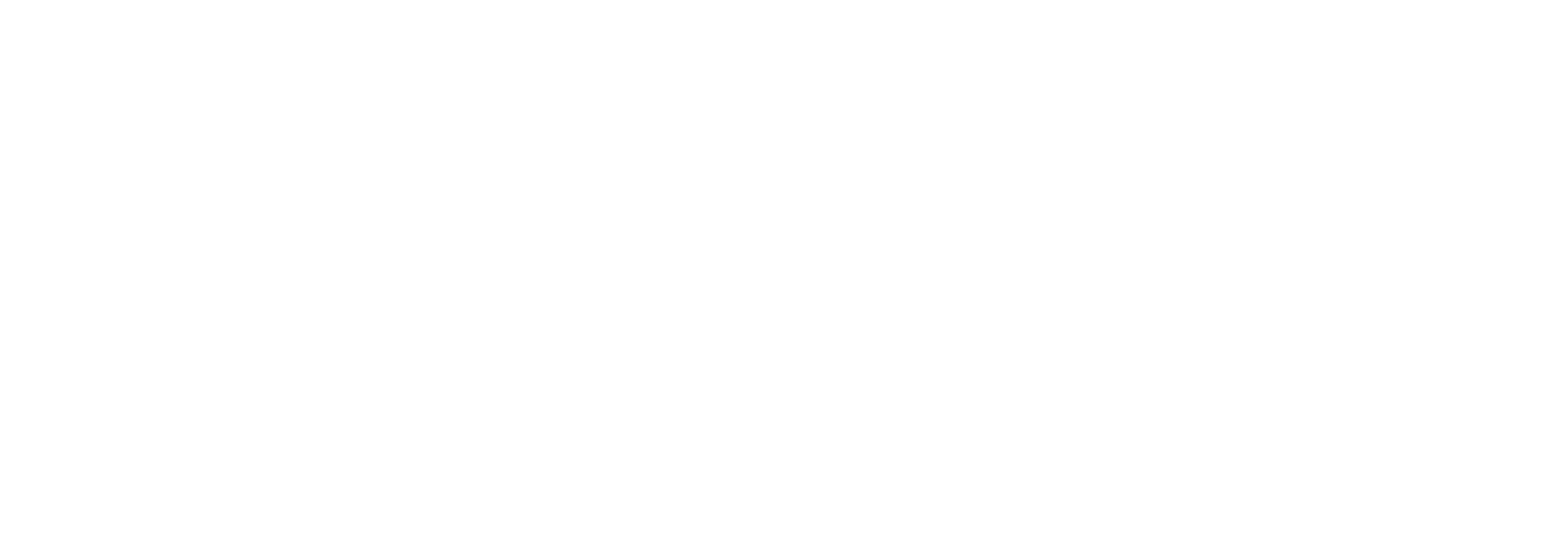
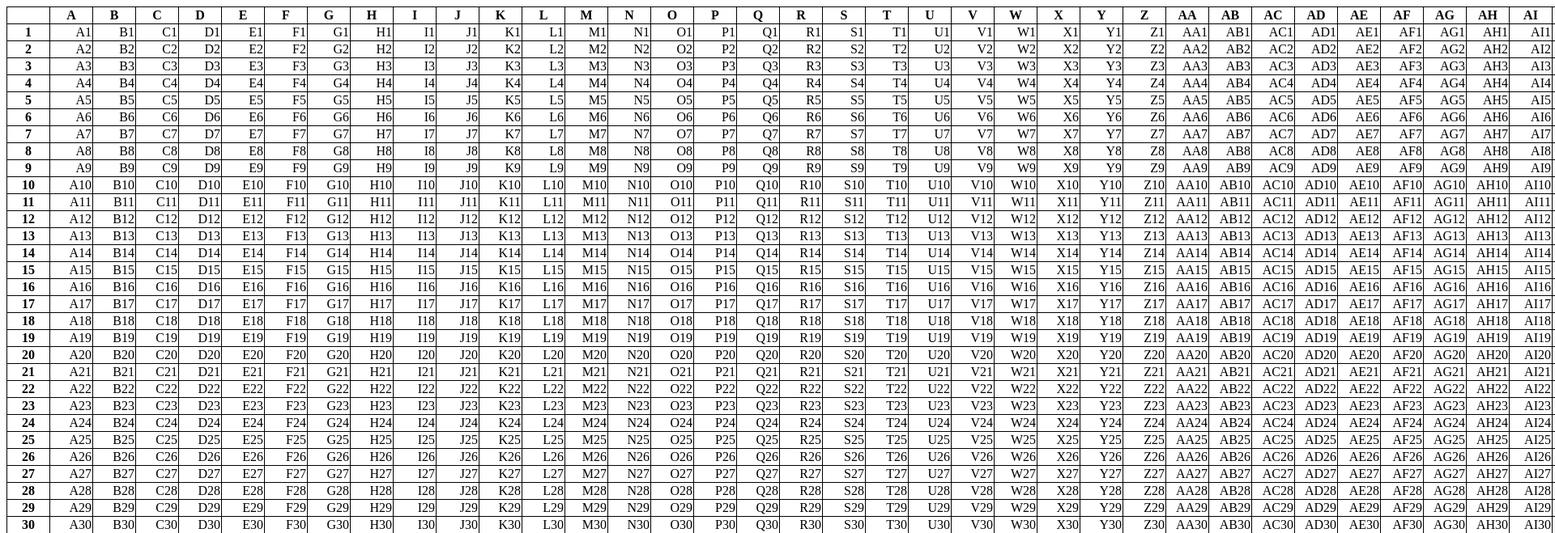
Before and after one commit to rain-over/mini-spreadsheet, a plain HTML site: page index.html in a window 1280 px wide. Shown: the top 659 px of the page at 81% size, 1920 px wide, since content can reach past the window. Drawn offline with Linux system fonts and the light colour scheme.

Commit message:
updates for step 1 and 2

```diff
--- a/index.html
+++ b/index.html
@@ -4,8 +4,31 @@
     <meta charset="UTF-8" />
     <meta name="viewport" content="width=device-width, initial-scale=1.0" />
     <title>Mini Spreadsheet</title>
+    <style>
+      table,
+      th,
+      td {
+        border: 1px solid black;
+        border-collapse: collapse;
+      }
+
+      th,
+      td {
+        min-width: 50px;
+      }
+
+      th {
+        text-align: center;
+      }
+
+      td {
+        text-align: right;
+      }
+    </style>
   </head>
   <body>
+    <div id="mini-sprdxt"></div>
+    <script src="./src/tempHeaders.js"></script>
     <script src="./src/index.js"></script>
   </body>
 </html>
--- a/src/index.js
+++ b/src/index.js
@@ -1,3 +1,52 @@
+const size = [100, 100];
+const container = document.querySelector('#mini-sprdxt');
+
+/**
+ * @todo improve later, static for now.
+ */
+function getHeaderLabels() {
+  return [' ', ...tableHeaders];
+}
+
+function renderTable() {
+  const headerLabels = getHeaderLabels();
+  const [row, column] = size;
+
+  const table = document.createElement('table');
+  const thead = document.createElement('thead');
+  const tbody = document.createElement('tbody');
+
+  const thead_tr = document.createElement('tr');
+  for (let c = 0; c <= column; c++) {
+    const th = document.createElement('th');
+    th.textContent = headerLabels[c];
+    thead_tr.appendChild(th);
+  }
+  thead.appendChild(thead_tr);
+
+  for (let r = 1; r <= row; r++) {
+    const tr = document.createElement('tr');
+
+    for (let c = 0; c <= column; c++) {
+      let td = document.createElement('td');
+
+      td.textContent = `${headerLabels[c]}${r}`;
+
+      if (c === 0) {
+        td = document.createElement('th');
+        td.textContent = r;
+      }
+
+      tr.appendChild(td);
+    }
+    tbody.appendChild(tr);
+  }
+
+  table.appendChild(thead);
+  table.appendChild(tbody);
+  container.appendChild(table);
+}
+
 (function () {
-  console.log('test');
+  renderTable();
 })();
--- /dev/null
+++ b/src/tempHeaders.js
@@ -0,0 +1,157 @@
+//temp
+/**
+ * @todo make it dynamically generated.
+ */
+
+const tableHeaders = [
+  'A',
+  'B',
+  'C',
+  'D',
+  'E',
+  'F',
+  'G',
+  'H',
+  'I',
+  'J',
+  'K',
+  'L',
+  'M',
+  'N',
+  'O',
+  'P',
+  'Q',
+  'R',
+  'S',
+  'T',
+  'U',
+  'V',
+  'W',
+  'X',
+  'Y',
+  'Z',
+  'AA',
+  'AB',
+  'AC',
+  'AD',
+  'AE',
+  'AF',
+  'AG',
+  'AH',
+  'AI',
+  'AJ',
+  'AK',
+  'AL',
+  'AM',
+  'AN',
+  'AO',
+  'AP',
+  'AQ',
+  'AR',
+  'AS',
+  'AT',
+  'AU',
+  'AV',
+  'AW',
+  'AX',
+  'AY',
+  'AZ',
+  'BA',
+  'BB',
+  'BC',
+  'BD',
+  'BE',
+  'BF',
+  'BG',
+  'BH',
+  'BI',
+  'BJ',
+  'BK',
+  'BL',
+  'BM',
+  'BN',
+  'BO',
+  'BP',
+  'BQ',
+  'BR',
+  'BS',
+  'BT',
+  'BU',
+  'BV',
+  'BW',
+  'BX',
+  'BY',
+  'BZ',
+  'CA',
+  'CB',
+  'CC',
+  'CD',
+  'CE',
+  'CF',
+  'CG',
+  'CH',
+  'CI',
+  'CJ',
+  'CK',
+  'CL',
+  'CM',
+  'CN',
+  'CO',
+  'CP',
+  'CQ',
+  'CR',
+  'CS',
+  'CT',
+  'CU',
+  'CV',
+  'CW',
+  'CX',
+  'CY',
+  'CZ',
+  'DA',
+  'DB',
+  'DC',
+  'DD',
+  'DE',
+  'DF',
+  'DG',
+  'DH',
+  'DI',
+  'DJ',
+  'DK',
+  'DL',
+  'DM',
+  'DN',
+  'DO',
+  'DP',
+  'DQ',
+  'DR',
+  'DS',
+  'DT',
+  'DU',
+  'DV',
+  'DW',
+  'DX',
+  'DY',
+  'DZ',
+  'EA',
+  'EB',
+  'EC',
+  'ED',
+  'EE',
+  'EF',
+  'EG',
+  'EH',
+  'EI',
+  'EJ',
+  'EK',
+  'EL',
+  'EM',
+  'EN',
+  'EO',
+  'EP',
+  'EQ',
+  'ER',
+  'ES',
+  'ET',
+];
```
